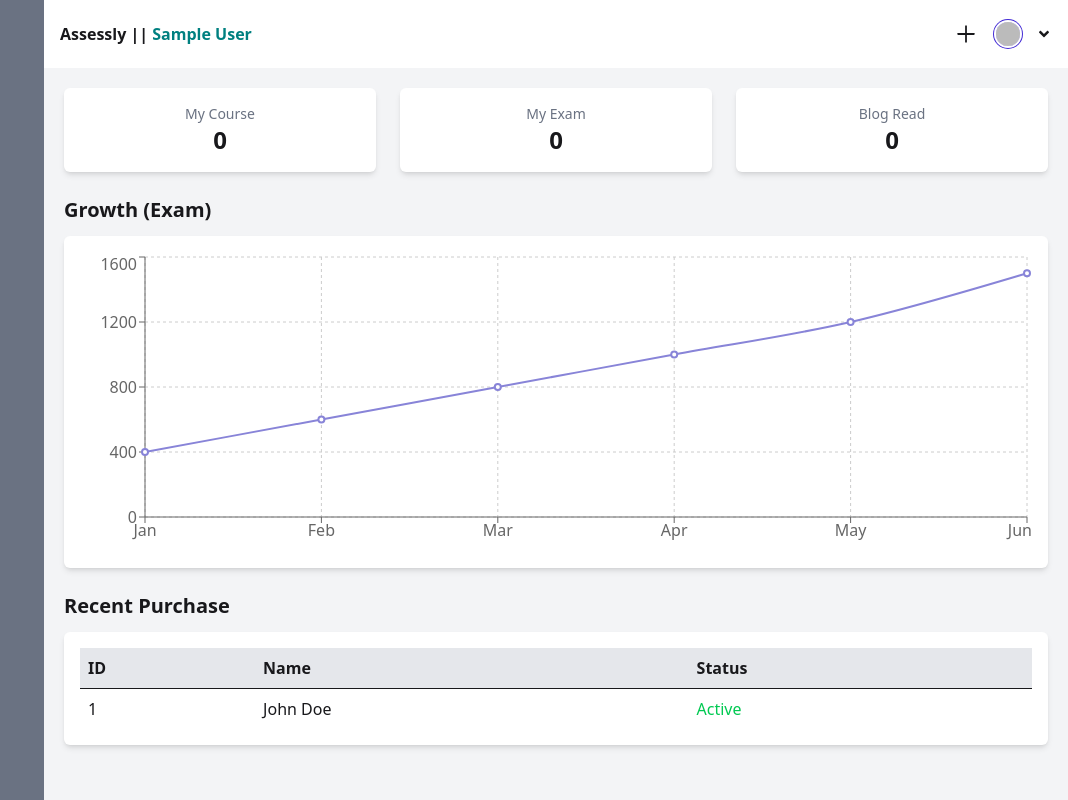
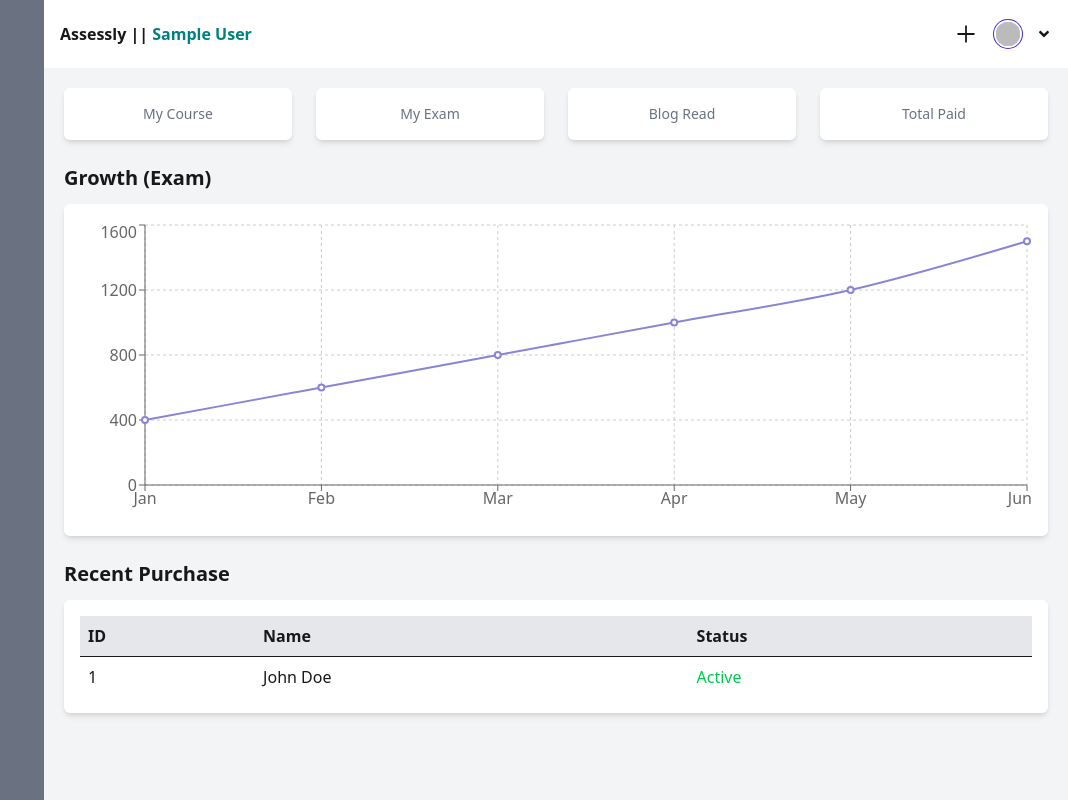
Before and after one commit to Najmul-Shaon/assessly-client, a React (Vite) app: page /dashboard/user-home in a window 1280 px wide. Shown: the whole page, without its empty margins (212-1280 px from the left). Built offline with nearby package versions, Linux system fonts and the light colour scheme; no server answers; sample sign-in values are in the browser's storage.

Commit message:
added user dashboard data

```diff
--- a/src/Dashboard/RegularUser/RegularUserHome/RegularUserHome.jsx
+++ b/src/Dashboard/RegularUser/RegularUserHome/RegularUserHome.jsx
@@ -1,14 +1,43 @@
+import { useQuery } from "@tanstack/react-query";
+import useAxiosSecure from "../../../Hooks/axiosSecure";
 import StatChart from "../../SupportComponents/StatChart";
 import StatusCard from "../../SupportComponents/StatusCard";
 import Table from "../../SupportComponents/Table";
+import useAuth from "../../../Hooks/useAuth";
 
 const RegularUserHome = () => {
+  const { user } = useAuth();
+  const axiosSecure = useAxiosSecure();
+  const { data: userDashboardStats = [] } = useQuery({
+    queryKey: ["userDashboardStats", user?.email],
+    enabled: !!user?.email && !!localStorage.getItem("token"),
+    queryFn: async () => {
+      const res = await axiosSecure.get(
+        `/get/dashboard-stats/regular-user?user=${user?.email}`
+      );
+      return res.data;
+    },
+  });
+  console.log(userDashboardStats);
   return (
     <div>
-      <div className="grid grid-cols-1 md:grid-cols-3 gap-6">
-        <StatusCard title="My Course" value="0" />
-        <StatusCard title="My Exam" value="0" />
-        <StatusCard title="Blog Read" value="0" />
+      <div className="grid grid-cols-1 md:grid-cols-4 gap-6">
+        <StatusCard
+          title="My Course"
+          value={userDashboardStats?.enrolledCoursesCount}
+        />
+        <StatusCard
+          title="My Exam"
+          value={userDashboardStats?.enrolledExamsCount}
+        />
+        <StatusCard
+          title="Blog Read"
+          value={userDashboardStats?.readBlogCount}
+        />
+        <StatusCard
+          title="Total Paid"
+          value={userDashboardStats?.totalPaidAmount}
+        />
       </div>
 
       {/* Chart Section */}
```
